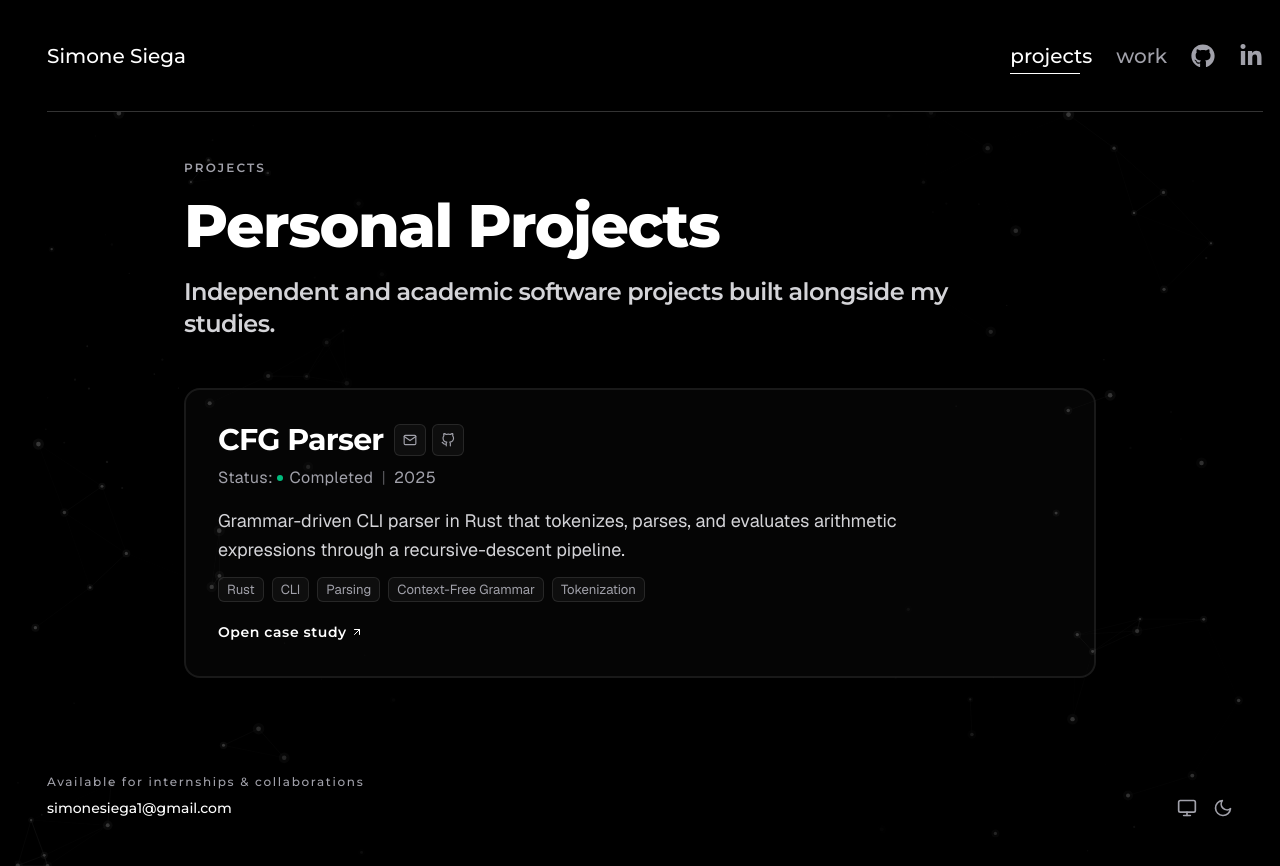
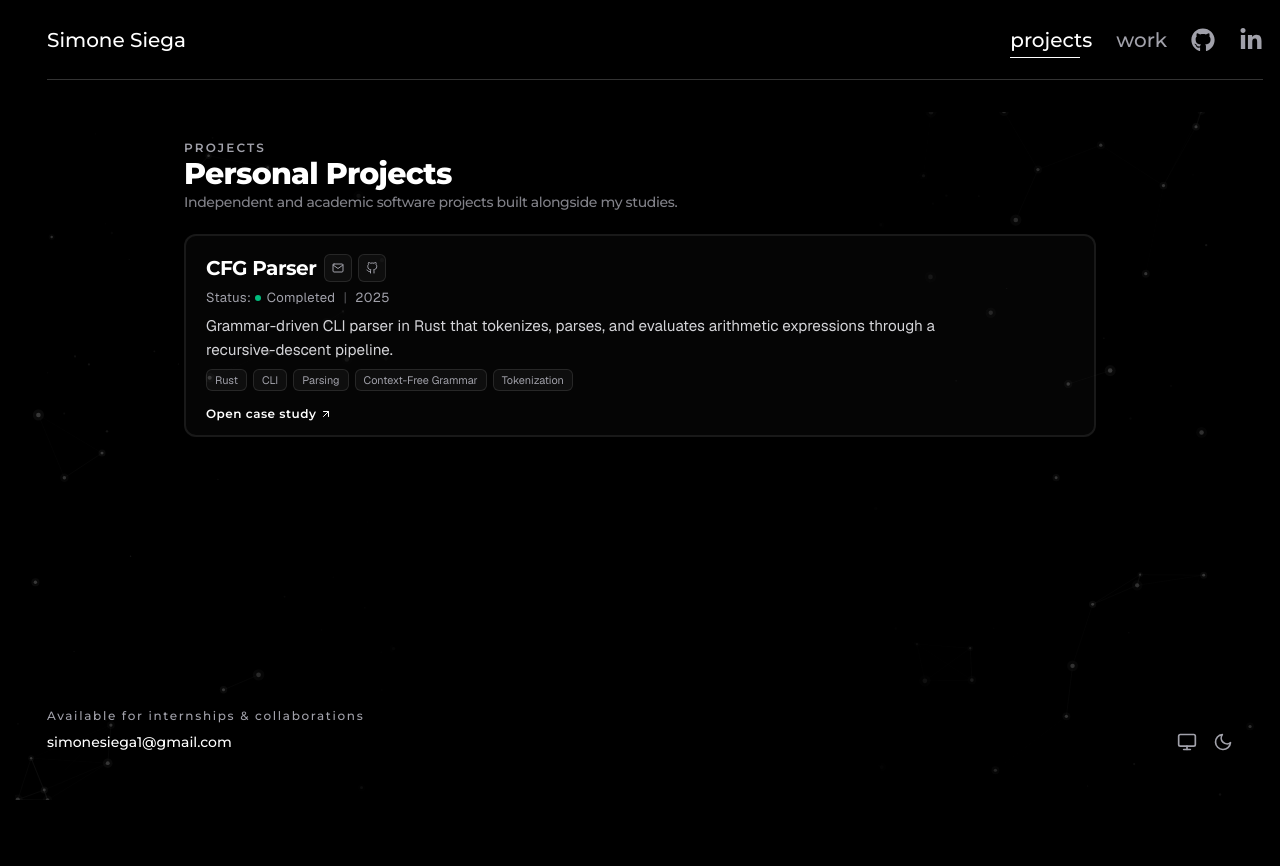
Before and after one commit to simonesiega/portfolio, a Next.js app: page /projects in a window 1280 px wide. After the commit the page ends 800 px from the top, so only its background shows below. Built offline with nearby package versions, Linux system fonts and the light colour scheme; no server answers.

Commit message:
Refactor projects and work page typography and spacing

```diff
--- a/src/app/projects/page.tsx
+++ b/src/app/projects/page.tsx
@@ -24,6 +24,7 @@ export default function ProjectsPage() {
           hero={hero}
           routeRevealDurationMs={routeReveal.durationMs}
           routeRevealThreshold={routeReveal.threshold}
+          compactHero
         >
           <ProjectsShowcaseSection
             projects={projects}
--- a/src/app/work/page.tsx
+++ b/src/app/work/page.tsx
@@ -19,14 +19,14 @@ export default function WorkPage() {
       routeRevealDurationMs={routeReveal.durationMs}
       routeRevealThreshold={routeReveal.threshold}
       footerLegalDisclaimerLine={footer.legalDisclaimerLine}
+      compactHero
     >
-      <section aria-label={sections.experienceAriaLabel} className="pb-24 sm:pb-24">
+      <section aria-label={sections.experienceAriaLabel} className="pb-20">
         <ol className="relative ml-2 border-l border-[var(--card-border)]">
-          {orderedWorkExperience.map((experience, index) => (
+          {orderedWorkExperience.map((experience) => (
             <WorkExperienceItem
               key={experience.id}
               experience={experience}
-              showDivider={index > 0}
               revealDelayMs={workExperienceList.item.delayMs}
               revealDurationMs={workExperienceList.item.durationMs}
               revealThreshold={workExperienceList.item.threshold}
--- a/src/components/layout/header.tsx
+++ b/src/components/layout/header.tsx
@@ -187,7 +187,7 @@ export function Header({
 
   return (
     <header
-      className={`${montserrat.className} flex h-24 w-full items-center justify-between gap-8 border-b border-[var(--header-border-color)] bg-[var(--header-overlay-bg)] px-4 backdrop-blur-md transition-[background-color,border-color] duration-[var(--theme-transition-duration)] ease-[var(--theme-transition-easing)] sm:h-28 sm:gap-12 sm:px-0`}
+      className={`${montserrat.className} flex h-24 w-full items-center justify-between gap-8 border-b border-[var(--header-border-color)] bg-[var(--header-overlay-bg)] px-4 backdrop-blur-md transition-[background-color,border-color] duration-[var(--theme-transition-duration)] ease-[var(--theme-transition-easing)] sm:h-20 sm:gap-12 sm:px-0`}
     >
       <Link
         href={homeHref}
--- a/src/components/projects/projects-showcase-section.tsx
+++ b/src/components/projects/projects-showcase-section.tsx
@@ -56,8 +56,8 @@ export function ProjectsShowcaseSection({
   const contactEmail = appConfig.contact.email;
 
   return (
-    <section aria-label={projectsAriaLabel} className="pb-24 sm:pb-24">
-      <ul className="space-y-8 sm:space-y-6">
+    <section aria-label={projectsAriaLabel} className="pt-0.5 pb-14">
+      <ul className="space-y-4 sm:space-y-3">
         {projects.map((project, index) => (
           <li key={project.id}>
             <ScrollReveal
@@ -68,10 +68,10 @@ export function ProjectsShowcaseSection({
               duration={projectsShowcaseList.item.durationMs}
               threshold={projectsShowcaseList.item.threshold}
             >
-              <article className="group rounded-2xl border-2 border-[var(--project-card-border)] bg-[var(--project-card-bg)] p-8 transition-all duration-300 hover:-translate-y-0.5 hover:border-[var(--project-card-hover-border)] hover:bg-[var(--project-card-hover-bg)] sm:p-8">
-                <header className="flex flex-wrap items-center gap-2.5">
+              <article className="group rounded-xl border-2 border-[var(--project-card-border)] bg-[var(--project-card-bg)] px-4 pt-4 pb-2 transition-all duration-300 hover:-translate-y-0.5 hover:border-[var(--project-card-hover-border)] hover:bg-[var(--project-card-hover-bg)] sm:px-5 sm:pt-[1.125rem] sm:pb-2.5">
+                <header className="flex flex-wrap items-center gap-2">
                   <h2
-                    className={`${montserrat.className} text-2xl font-bold tracking-tight sm:text-3xl`}
+                    className={`${montserrat.className} text-lg font-bold tracking-tight sm:text-xl`}
                   >
                     {project.title}
                   </h2>
@@ -80,9 +80,9 @@ export function ProjectsShowcaseSection({
                     <a
                       href={getProjectInfoMailHref(project.title, mailSubjectPrefix, contactEmail)}
                       aria-label={`${mailAriaLabelPrefix} ${project.title}`}
-                      className="inline-flex h-8 w-8 items-center justify-center rounded-md border border-[var(--card-border)] bg-[var(--card-bg)] text-[var(--header-item-color)] transition-all duration-300 hover:-translate-y-0.5 hover:border-[var(--card-hover-border)] hover:text-[var(--ui-fg)] focus-visible:border-[var(--card-hover-border)] focus-visible:text-[var(--ui-fg)] focus-visible:ring-2 focus-visible:ring-[var(--ui-fg)] focus-visible:outline-none focus-visible:ring-inset"
+                      className="inline-flex h-7 w-7 items-center justify-center rounded-md border border-[var(--card-border)] bg-[var(--card-bg)] text-[var(--header-item-color)] transition-all duration-300 hover:-translate-y-0.5 hover:border-[var(--card-hover-border)] hover:text-[var(--ui-fg)] focus-visible:border-[var(--card-hover-border)] focus-visible:text-[var(--ui-fg)] focus-visible:ring-2 focus-visible:ring-[var(--ui-fg)] focus-visible:outline-none focus-visible:ring-inset"
                     >
-                      <FiMail className="h-3.5 w-3.5" />
+                      <FiMail className="h-3 w-3" />
                     </a>
 
                     <a
@@ -90,14 +90,14 @@ export function ProjectsShowcaseSection({
                       target="_blank"
                       rel="noopener noreferrer"
                       aria-label={`${githubAriaLabelPrefix} ${project.title} ${githubAriaLabelSuffix}`}
-                      className="inline-flex h-8 w-8 items-center justify-center rounded-md border border-[var(--card-border)] bg-[var(--card-bg)] text-[var(--header-item-color)] transition-all duration-300 hover:-translate-y-0.5 hover:border-[var(--card-hover-border)] hover:text-[var(--ui-fg)] focus-visible:border-[var(--card-hover-border)] focus-visible:text-[var(--ui-fg)] focus-visible:ring-2 focus-visible:ring-[var(--ui-fg)] focus-visible:outline-none focus-visible:ring-inset"
+                      className="inline-flex h-7 w-7 items-center justify-center rounded-md border border-[var(--card-border)] bg-[var(--card-bg)] text-[var(--header-item-color)] transition-all duration-300 hover:-translate-y-0.5 hover:border-[var(--card-hover-border)] hover:text-[var(--ui-fg)] focus-visible:border-[var(--card-hover-border)] focus-visible:text-[var(--ui-fg)] focus-visible:ring-2 focus-visible:ring-[var(--ui-fg)] focus-visible:outline-none focus-visible:ring-inset"
                     >
-                      <FiGithub className="h-3.5 w-3.5" />
+                      <FiGithub className="h-3 w-3" />
                     </a>
                   </div>
                 </header>
 
-                <p className="mt-2 text-sm tracking-wide text-[var(--header-item-color)] sm:text-base">
+                <p className="mt-1.5 text-[0.74rem] tracking-wide text-[var(--header-item-color)] sm:text-[0.82rem]">
                   <span>{statusLabel}: </span>
                   <span
                     aria-hidden="true"
@@ -108,15 +108,15 @@ export function ProjectsShowcaseSection({
                   <span>{project.developmentPeriod}</span>
                 </p>
 
-                <p className="mt-4 max-w-3xl text-base leading-relaxed text-[var(--ui-fg-muted)] sm:text-lg">
+                <p className="mt-1.5 max-w-3xl text-sm leading-relaxed text-[var(--ui-fg-muted)] sm:text-[0.95rem]">
                   {project.keyPhrase}
                 </p>
 
-                <ul className="mt-3 flex flex-wrap gap-2" aria-label={technologiesAriaLabel}>
+                <ul className="mt-1.5 flex flex-wrap gap-1.5" aria-label={technologiesAriaLabel}>
                   {project.technologies.map((technology) => (
                     <li
                       key={technology}
-                      className="inline-flex items-center rounded-md border border-[var(--card-border)] bg-[var(--card-bg)] px-2 py-0.5 text-[0.82rem] text-[var(--card-tag-color)]"
+                      className="inline-flex items-center rounded-md border border-[var(--card-border)] bg-[var(--card-bg)] px-2 py-0.5 text-[0.68rem] text-[var(--card-tag-color)]"
                     >
                       {technology}
                     </li>
@@ -126,7 +126,7 @@ export function ProjectsShowcaseSection({
                 <Link
                   href={getProjectCaseStudyHref(project.slug)}
                   scroll={false}
-                  className={`${montserrat.className} group/case-study mt-5 inline-flex items-center gap-1 rounded-sm text-sm font-semibold tracking-[0.04em] text-[var(--ui-fg)] transition-all duration-300 focus-visible:text-[var(--header-item-hover-color)] focus-visible:outline focus-visible:outline-2 focus-visible:outline-offset-4 focus-visible:outline-[var(--ui-fg)]`}
+                  className={`${montserrat.className} group/case-study mt-[0.9375rem] inline-flex items-center gap-1 rounded-sm text-[0.7rem] font-semibold tracking-[0.04em] text-[var(--ui-fg)] transition-all duration-300 focus-visible:text-[var(--header-item-hover-color)] focus-visible:outline focus-visible:outline-2 focus-visible:outline-offset-4 focus-visible:outline-[var(--ui-fg)] sm:text-xs`}
                 >
                   <span className="relative inline-block after:absolute after:right-0 after:bottom-0 after:left-0 after:h-px after:origin-left after:scale-x-0 after:bg-current after:transition-transform after:duration-300 after:content-[''] group-hover/case-study:after:scale-x-100 group-focus-visible/case-study:after:scale-x-100">
                     {openCaseStudyLabel}
--- a/src/components/secondary-page/secondary-page-hero.tsx
+++ b/src/components/secondary-page/secondary-page-hero.tsx
@@ -9,6 +9,7 @@ type SecondaryPageHeroProps = {
   eyebrowUppercase?: boolean;
   title: string;
   subtitle?: string;
+  compact?: boolean;
 };
 
 export function SecondaryPageHero({
@@ -18,13 +19,14 @@ export function SecondaryPageHero({
   eyebrowUppercase = true,
   title,
   subtitle,
+  compact = false,
 }: SecondaryPageHeroProps) {
   const {secondaryPageHero} = animationTimings;
 
   return (
     <section
       aria-labelledby={sectionId}
-      className="max-w-3xl space-y-5 pt-10 pb-10 sm:pt-12 sm:pb-12"
+      className={`max-w-3xl ${compact ? "space-y-0 pt-5 pb-4 sm:pt-7 sm:pb-5" : "space-y-5 pt-10 pb-10 sm:pt-12 sm:pb-12"}`}
     >
       <ScrollReveal variant="fade-in" duration={secondaryPageHero.eyebrow.durationMs}>
         <p
@@ -41,7 +43,7 @@ export function SecondaryPageHero({
       >
         <h1
           id={sectionId}
-          className={`${montserrat.className} text-4xl font-extrabold tracking-tight sm:text-6xl`}
+          className={`${montserrat.className} font-extrabold tracking-tight ${compact ? "text-xl sm:text-3xl" : "text-4xl sm:text-6xl"}`}
         >
           {title}
         </h1>
@@ -54,7 +56,7 @@ export function SecondaryPageHero({
           duration={secondaryPageHero.subtitle.durationMs}
         >
           <p
-            className={`${montserrat.className} max-w-3xl text-xl font-semibold tracking-tight text-[var(--ui-fg-muted)] sm:text-2xl`}
+            className={`${montserrat.className} max-w-3xl font-medium tracking-tight ${compact ? "text-xs text-[var(--header-item-color)]/80 sm:text-sm" : "text-xl text-[var(--ui-fg-muted)] sm:text-2xl"}`}
           >
             {subtitle}
           </p>
--- a/src/components/secondary-page/secondary-page-layout.tsx
+++ b/src/components/secondary-page/secondary-page-layout.tsx
@@ -15,6 +15,7 @@ type SecondaryPageLayoutProps = {
   routeRevealDurationMs: number;
   routeRevealThreshold: number;
   footerLegalDisclaimerLine?: string;
+  compactHero?: boolean;
   children?: ReactNode;
 };
 
@@ -23,6 +24,7 @@ export function SecondaryPageLayout({
   routeRevealDurationMs,
   routeRevealThreshold,
   footerLegalDisclaimerLine,
+  compactHero = false,
   children,
 }: SecondaryPageLayoutProps) {
   return (
@@ -36,6 +38,7 @@ export function SecondaryPageLayout({
             eyebrowUppercase={hero.eyebrowUppercase}
             title={hero.title}
             subtitle={hero.subtitle}
+            compact={compactHero}
           />
           {children}
         </div>
--- a/src/components/work/work-experience-section.tsx
+++ b/src/components/work/work-experience-section.tsx
@@ -5,7 +5,6 @@ import type {WorkPageExperience} from "@/lib/config/text/work";
 
 type WorkExperienceItemProps = {
   experience: WorkPageExperience;
-  showDivider: boolean;
   revealDelayMs: number;
   revealDurationMs: number;
   revealThreshold: number;
@@ -22,24 +21,16 @@ function getCompanyInitials(company: string) {
 
 export function WorkExperienceItem({
   experience,
-  showDivider,
   revealDelayMs,
   revealDurationMs,
   revealThreshold,
   technologiesAriaLabel,
 }: WorkExperienceItemProps) {
   return (
-    <li className="group relative py-8 pl-8 sm:py-9 sm:pl-10">
-      {showDivider && (
-        <div
-          aria-hidden="true"
-          className="absolute top-0 right-0 left-0 h-px bg-gradient-to-r from-transparent via-[var(--card-border)] to-transparent"
-        />
-      )}
-
+    <li className="group relative py-4 pl-7 sm:py-5 sm:pl-9">
       <span
         aria-hidden="true"
-        className="absolute top-20 left-0 h-3 w-3 -translate-x-1/2 rounded-full border border-[var(--header-item-color)]/45 bg-[var(--ui-bg)] transition-colors duration-300 group-hover:border-[var(--ui-fg)]/80 group-hover:bg-[var(--ui-fg)]/80"
+        className="absolute top-16 left-0 h-2.5 w-2.5 -translate-x-1/2 rounded-full border border-[var(--header-item-color)]/45 bg-[var(--ui-bg)] transition-colors duration-300 group-hover:border-[var(--ui-fg)]/80 group-hover:bg-[var(--ui-fg)]/80"
       />
 
       <ScrollReveal
@@ -48,21 +39,21 @@ export function WorkExperienceItem({
         duration={revealDurationMs}
         threshold={revealThreshold}
       >
-        <article className="-mx-2 rounded-2xl border border-transparent px-2 py-4 transition-colors duration-300 hover:bg-[var(--work-item-hover-bg)]">
+        <article className="-mx-1 rounded-xl border border-transparent px-1 py-3 transition-colors duration-300 hover:bg-[var(--work-item-hover-bg)] sm:px-2">
           <header className="sm:flex sm:items-start sm:justify-between sm:gap-6">
-            <div className="flex min-w-0 items-start gap-4">
-              <div className="flex h-14 w-14 shrink-0 items-center justify-center overflow-hidden">
+            <div className="flex min-w-0 items-start gap-3.5">
+              <div className="flex h-12 w-12 shrink-0 items-center justify-center overflow-hidden">
                 {experience.logoSrc ? (
                   <Image
                     src={experience.logoSrc}
                     alt={experience.logoAlt}
-                    width={62}
-                    height={62}
+                    width={52}
+                    height={52}
                     className="h-full w-full object-contain"
                   />
                 ) : (
                   <span
-                    className={`${montserrat.className} text-xs font-semibold tracking-[0.08em] text-[var(--header-item-color)]`}
+                    className={`${montserrat.className} text-[0.7rem] font-semibold tracking-[0.08em] text-[var(--header-item-color)]`}
                   >
                     {getCompanyInitials(experience.company)}
                   </span>
@@ -71,13 +62,13 @@ export function WorkExperienceItem({
 
               <div className="min-w-0">
                 <h2
-                  className={`${montserrat.className} min-w-0 text-xl font-bold tracking-tight text-[var(--ui-fg)] sm:text-2xl`}
+                  className={`${montserrat.className} min-w-0 text-base font-bold tracking-tight text-[var(--ui-fg)] sm:text-lg`}
                 >
                   {experience.company}
                 </h2>
 
                 <p
-                  className={`${montserrat.className} mt-1.5 min-w-0 text-sm font-semibold tracking-tight text-[var(--header-item-color)] sm:text-base`}
+                  className={`${montserrat.className} mt-1 min-w-0 text-xs font-semibold tracking-tight text-[var(--header-item-color)] sm:text-sm`}
                 >
                   {experience.role}
                   <span className="text-[var(--header-item-color)]/60">
@@ -88,30 +79,26 @@ export function WorkExperienceItem({
               </div>
             </div>
 
-            <div className="mt-3 text-left sm:mt-0 sm:shrink-0 sm:text-right">
-              <p className="text-sm text-[var(--ui-fg-muted)] sm:text-base">
+            <div className="mt-2.5 text-left sm:mt-0 sm:shrink-0 sm:text-right">
+              <p className="text-sm text-[var(--ui-fg-muted)] sm:text-[0.95rem]">
                 {experience.dateRange}
               </p>
 
-              <p className="mt-1 text-xs tracking-wide text-[var(--header-item-color)] sm:text-sm">
+              <p className="mt-1 text-sm tracking-wide text-[var(--header-item-color)] sm:text-[0.95rem]">
                 {experience.location}
               </p>
             </div>
           </header>
 
-          <p className="mt-5 max-w-2xl text-sm leading-relaxed text-[var(--ui-fg-muted)] sm:text-base">
-            {experience.keyPhrase}
-          </p>
-
-          <p className="mt-7 max-w-2xl text-xs leading-relaxed text-[var(--ui-fg-muted)] sm:text-sm">
+          <p className="mt-3.5 max-w-2xl text-xs leading-relaxed text-[var(--ui-fg-muted)] sm:text-sm">
             {experience.description}
           </p>
 
-          <ul className="mt-7 flex flex-wrap gap-2" aria-label={technologiesAriaLabel}>
+          <ul className="mt-2 flex flex-wrap gap-1.5" aria-label={technologiesAriaLabel}>
             {experience.technologies.map((technology) => (
               <li
                 key={technology}
-                className="inline-flex items-center rounded-md border border-[var(--card-border)] bg-[var(--card-bg)] px-2.5 py-1 text-[0.82rem] text-[var(--card-tag-color)]"
+                className="inline-flex items-center rounded-md border border-[var(--card-border)] bg-[var(--card-bg)] px-2 py-0.5 text-[0.74rem] text-[var(--card-tag-color)]"
               >
                 {technology}
               </li>
--- a/src/lib/config/text/work/entries/dacos-srl.ts
+++ b/src/lib/config/text/work/entries/dacos-srl.ts
@@ -10,9 +10,7 @@ export const dacosSrlExperience = {
   company: "Dacos SRL",
   companyType: "Internship",
   location: "📍 Venice, Italy",
-  keyPhrase:
-    "Designed and built a full-stack e-commerce application as a hands-on exploration of Vue.js and structured application architecture.",
   description:
-    "Developed a full-stack e-commerce application from scratch, implementing the frontend in Vue.js and integrating backend services to support product catalog management and core logic. Focused on building a clear and maintainable architecture from the ground up, with structured routing, modular components, and consistent state handling across the application.",
+    "Designed and built a full-stack e-commerce application from scratch, implementing a Vue.js frontend and integrating backend services for product catalog management and core business logic. Focused on structured routing, modular components, consistent state handling, and a maintainable application architecture.",
   technologies: ["Vue.js", "JavaScript", "HTML", "CSS", "Node.js"],
 } as const satisfies WorkPageExperience;
--- a/src/lib/config/text/work/entries/novaidea.ts
+++ b/src/lib/config/text/work/entries/novaidea.ts
@@ -10,9 +10,7 @@ export const novaideaExperience = {
   company: "Novaidea",
   companyType: "Contractor",
   location: "🌍 Remote",
-  keyPhrase:
-    "Contributing to the evolution of the company’s web platform through feature development, structural improvements, and ongoing product-facing work.",
   description:
-    "Improved and extended the company’s web platform by restructuring existing pages, refining content organization, and implementing new sections and features. Worked across the stack within an established production codebase to support long-term maintainability, enhance platform consistency, and deliver a more polished and effective user experience.",
+    "Contributed to Novaidea's production web platform across frontend and backend areas, implementing new sections, improving existing pages, and refining content structure. Worked within an established codebase with a focus on maintainability, platform consistency, and a more polished user experience.",
   technologies: ["HTML", "CSS", "JavaScript", "PHP", "Docker"],
 } as const satisfies WorkPageExperience;
--- a/src/lib/config/text/work/types.ts
+++ b/src/lib/config/text/work/types.ts
@@ -8,7 +8,6 @@ export type WorkPageExperience = {
   company: string;
   companyType: string;
   location: string;
-  keyPhrase: string;
   description: string;
   technologies: readonly string[];
 };
```
Also changed, not shown: 1 other file (tests, documents, lock files or other folders).
